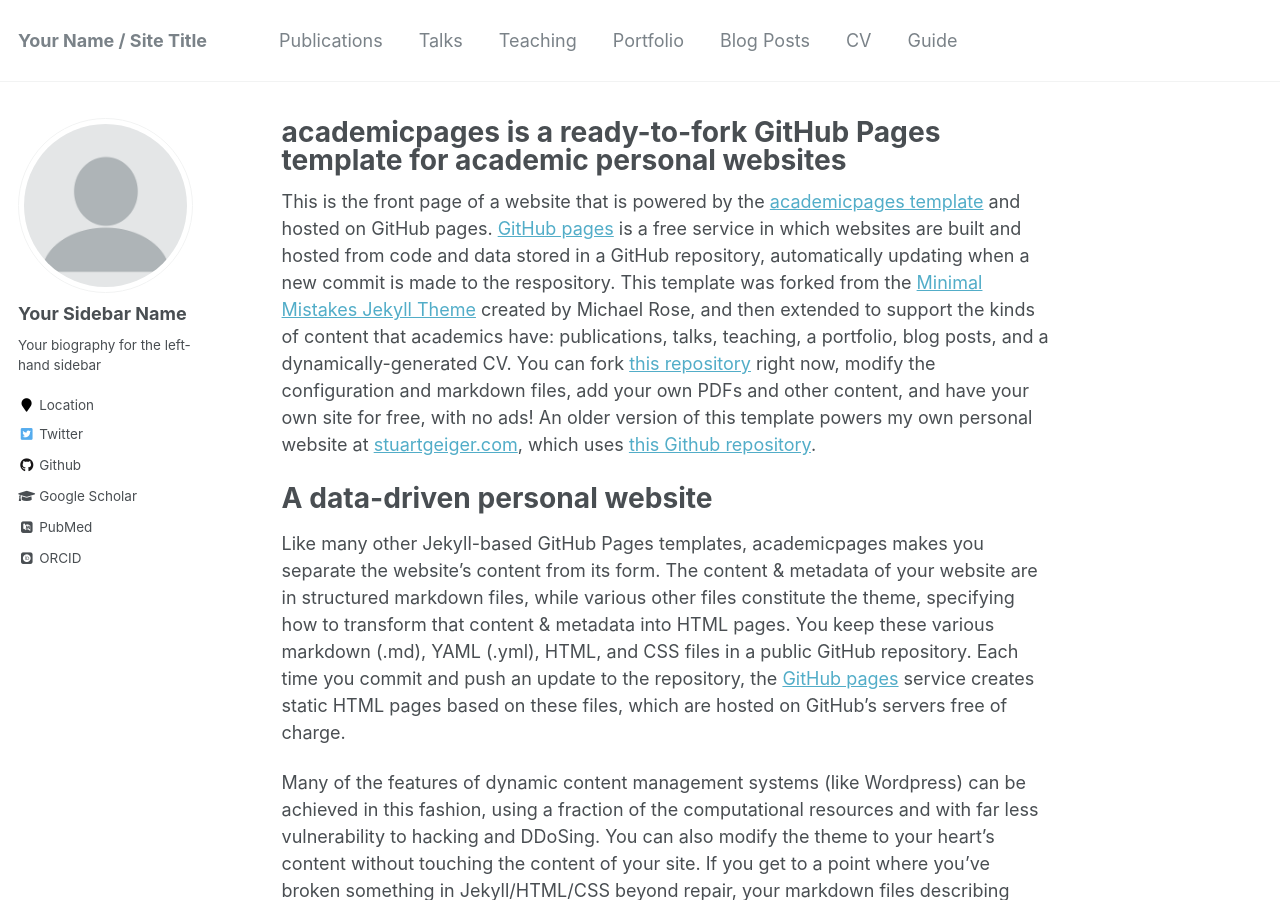
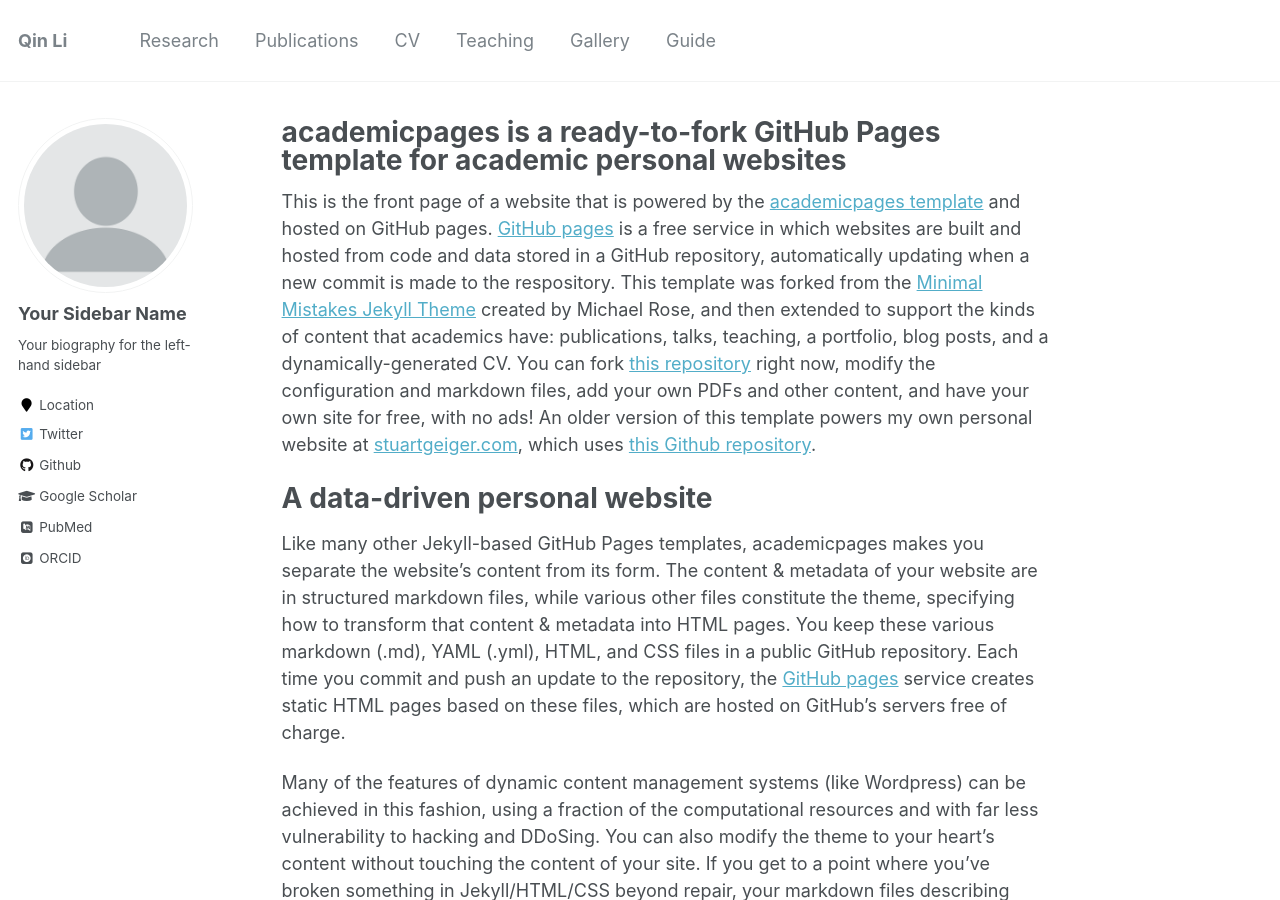
Before and after one commit to qli/qli.github.io, a Jekyll site: the page built from _pages/about.md, in a window 1280 px wide and 900 px high. Built offline with Jekyll 4.4.1, drawn with Linux system fonts in a browser that asks for light colours; some web fonts are replaced.

Commit message:
change test

```diff
--- a/_config.yml
+++ b/_config.yml
@@ -7,7 +7,7 @@
 
 # Site Settings
 locale                   : "en-US"
-title                    : "Your Name / Site Title"
+title                    : "Qin Li"
 title_separator          : "-"
 name                     : &name "Your Name"
 description              : &description "personal description"
--- a/_data/navigation.yml
+++ b/_data/navigation.yml
@@ -1,22 +1,19 @@
 # main links links
 main:
+  - title: "Research"
+    url: /publications/
+
   - title: "Publications"
     url: /publications/
 
-  - title: "Talks"
-    url: /talks/
+  - title: "CV"
+    url: /cv/
 
   - title: "Teaching"
     url: /teaching/
 
-  - title: "Portfolio"
-    url: /portfolio/
-
-  - title: "Blog Posts"
+  - title: "Gallery"
     url: /year-archive/
-
-  - title: "CV"
-    url: /cv/
 
   - title: "Guide"
     url: /markdown/
```
